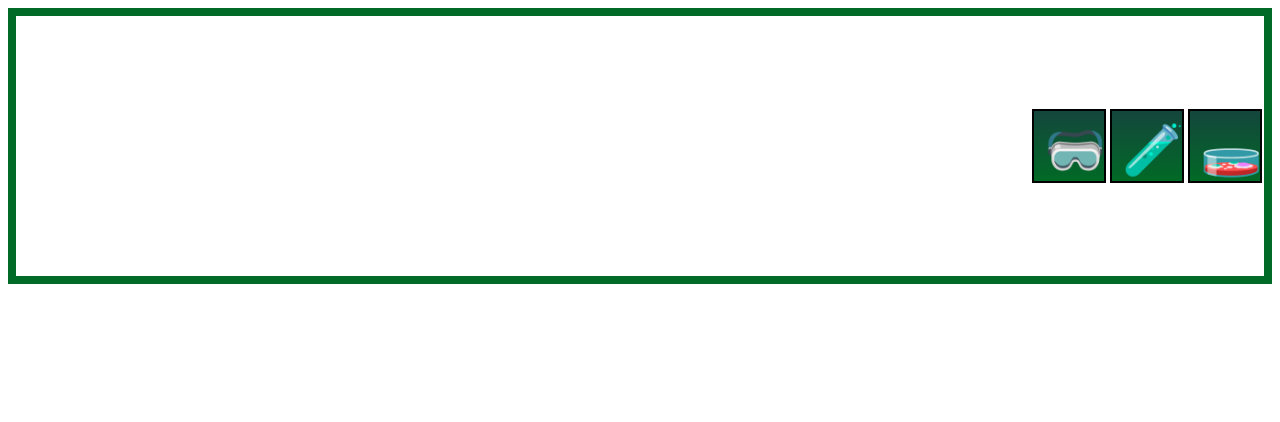
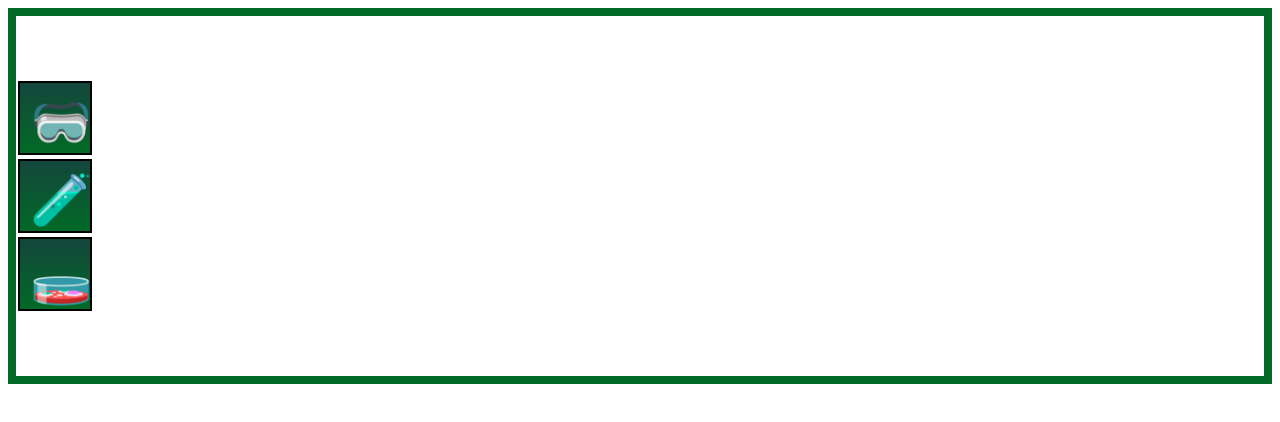
Before and after one commit to ShubhamGupta2505/Web_Dev_Basic, a website built with Vite: page Birthday Gift Site/aside_align.html in a window 1280 px wide. Built offline with nearby package versions, Linux system fonts and the light colour scheme.

Commit message:
Birthday gift styling aside : flex direction

```diff
--- a/Birthday Gift Site/aside_align.css
+++ b/Birthday Gift Site/aside_align.css
@@ -1,6 +1,6 @@
 .container {
     border: 8px solid #016a26;
-    height: 260px;
+    height: 360px;
     /*
     Challenge:
     Follow my orders on where we should
@@ -13,9 +13,10 @@
     align-items:
     start, center, end
     */
-    justify-content: end;
+    justify-content: center;
     display: flex;
-    align-items: center;
+    flex-direction: column;
+    align-items: start;
 }
 
 .items {
```
